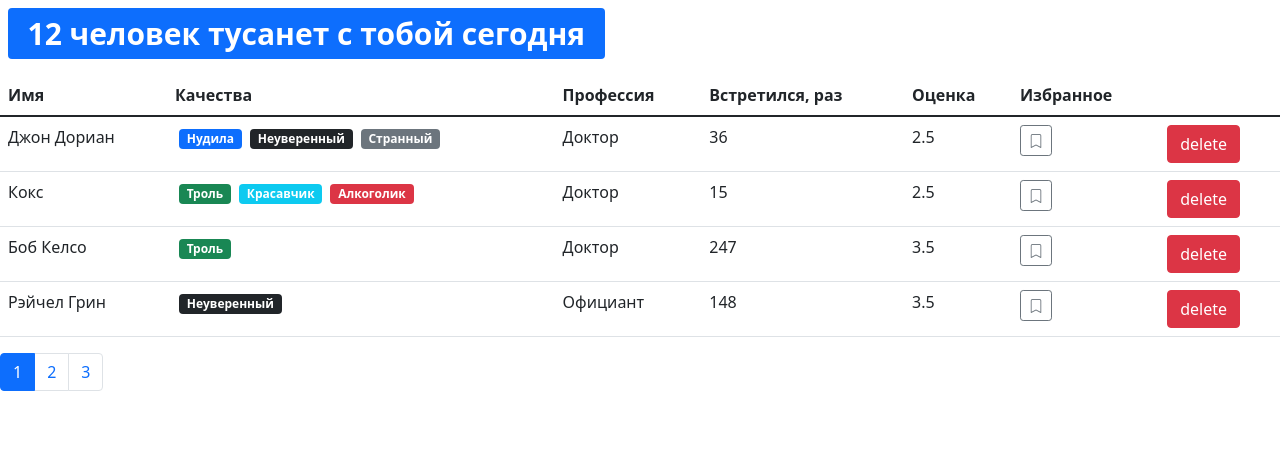
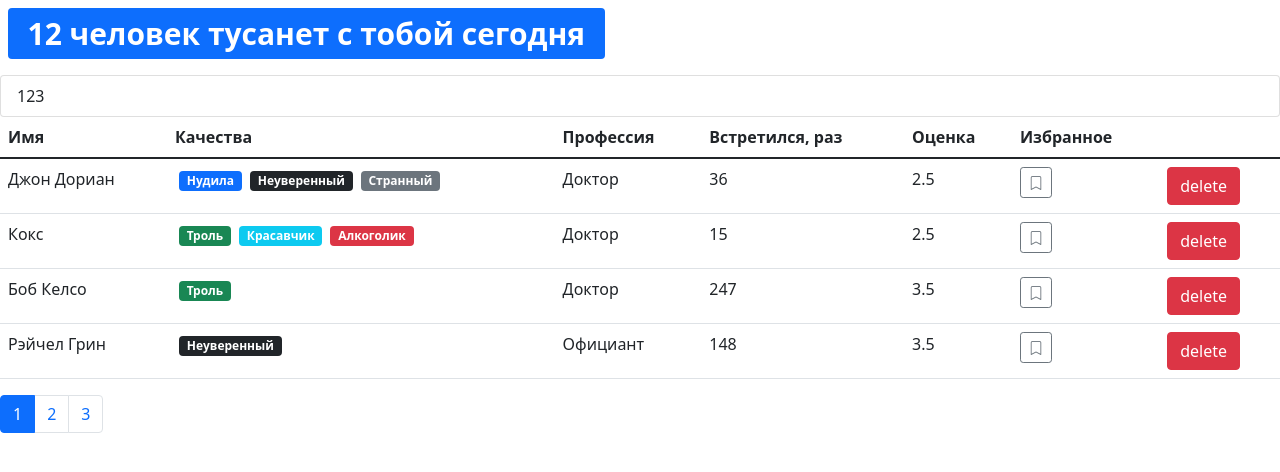
Before and after one commit to MaxDon26/myCompany, a React (Create React App) app: page / in a window 1280 px wide. Shown: the top 472 px of the page. Built offline with nearby package versions, Linux system fonts and the light colour scheme.

Commit message:
Added basic sort component

```diff
--- /dev/null
+++ b/src/app/components/groupList.jsx
@@ -0,0 +1,15 @@
+import React from "react";
+import PropTypes from "prop-types";
+
+const GroupList = ({ items }) => {
+  return (
+    <ul className="list-group">
+      <li className="list-group-item">123 </li>
+    </ul>
+  );
+};
+
+GroupList.propTypes = {
+  items: PropTypes.object.isRequired
+};
+export default GroupList;
--- a/src/app/components/users.jsx
+++ b/src/app/components/users.jsx
@@ -1,6 +1,8 @@
 import React, { useState } from "react";
 import Pagination from "./pagination";
 import User from "./user";
+import GroupList from "./groupList";
+
 import { paginate } from "../../utils/paginate.js";
 import PropTypes from "prop-types";
 
@@ -16,6 +18,7 @@ const Users = ({ users, ...rest }) => {
   const userCrop = paginate(users, currentPage, pageSize);
   return (
     <>
+      <GroupList items={users.professions} />
       {count > 0 && (
         <table className="table">
           <thead>
```
